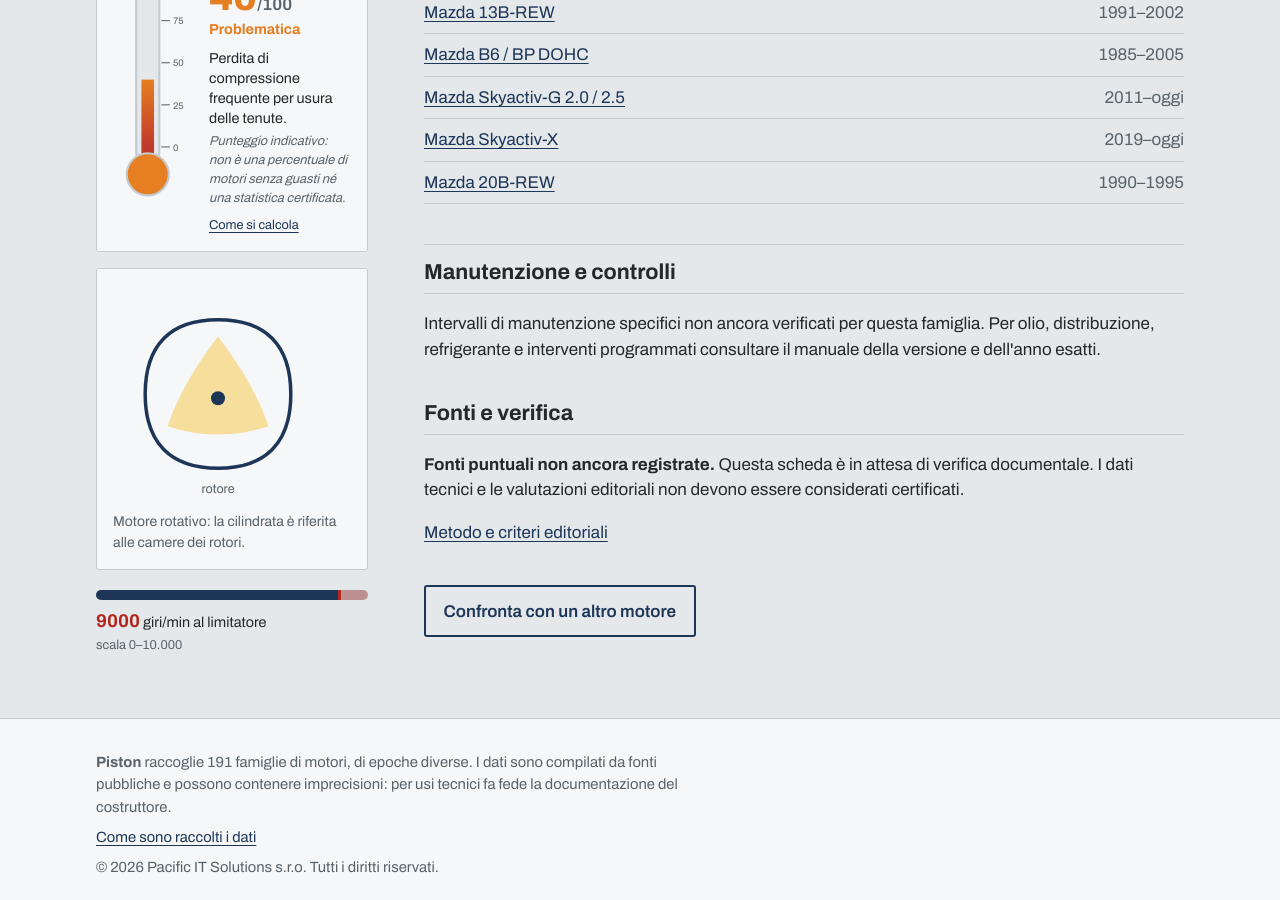
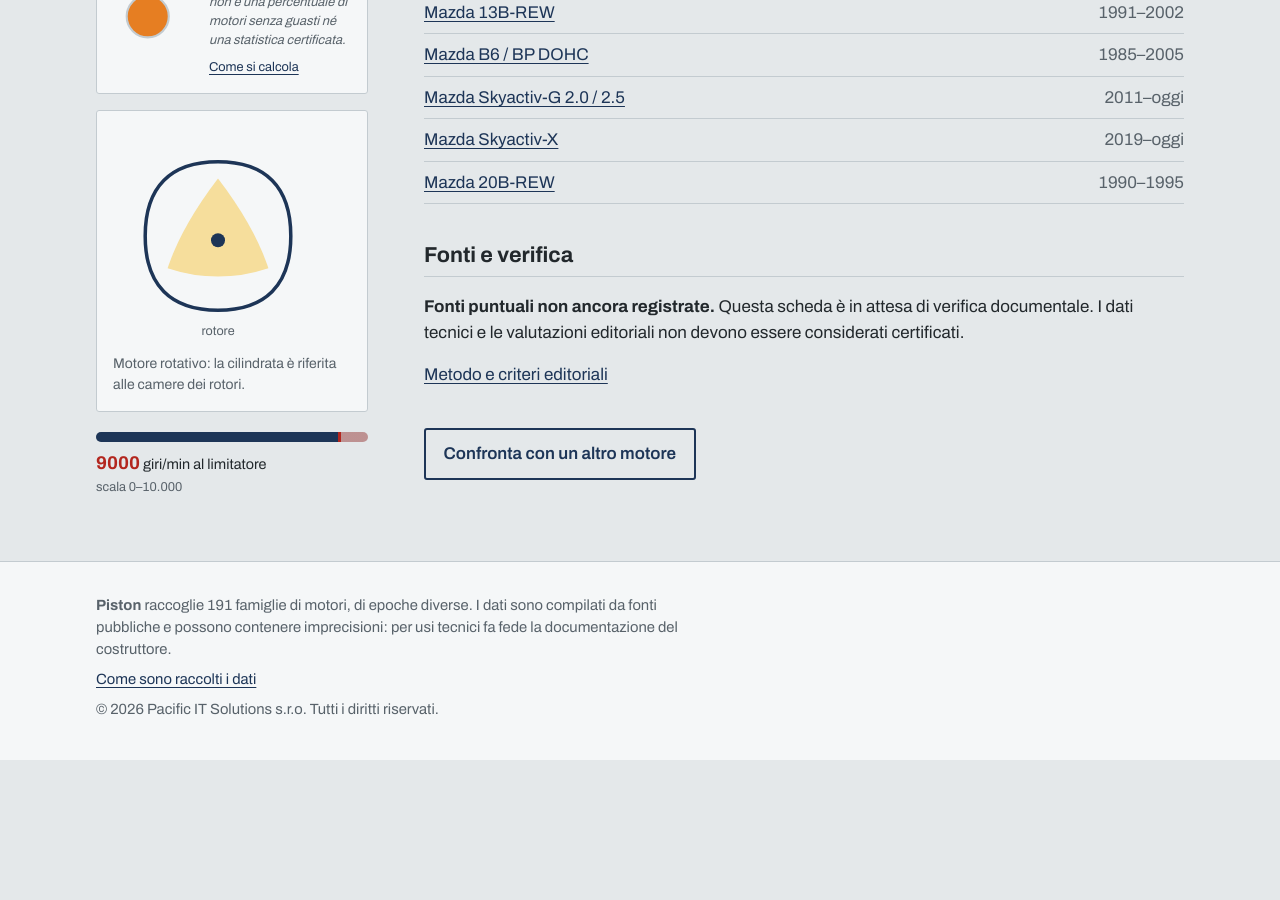
Before and after one commit to anomaly73bit/piston, a Jekyll site: the page built from _motori/mazda-renesis.md, in a window 1280 px wide and 900 px high, scrolled down 2332 px. Built offline with Jekyll 4.4.1, drawn with Linux system fonts in a browser that asks for light colours; after the commit the page ends 3092 px from its top, so only the background shows below that.

Commit message:
Remove duplicate maintenance section from engine pages

```diff
--- a/_layouts/motore.html
+++ b/_layouts/motore.html
@@ -152,14 +152,7 @@
       </section>
       {% endif %}
 
-      <section aria-labelledby="t-manutenzione" class="manutenzione-scheda">
-        <h2 id="t-manutenzione">Manutenzione e controlli</h2>
-        {% if m.manutenzione and m.manutenzione.size > 0 %}
-        <ul>{% for voce in m.manutenzione %}<li>{{ voce }}</li>{% endfor %}</ul>
-        {% else %}
-        <p>Intervalli di manutenzione specifici non ancora verificati per questa famiglia. Per olio, distribuzione, refrigerante e interventi programmati consultare il manuale della versione e dell'anno esatti.</p>
-        {% endif %}
-      </section>
+
       <section aria-labelledby="t-fonti" class="fonti-scheda">
         <h2 id="t-fonti">Fonti e verifica</h2>
         {% if m.fonti and m.fonti.size > 0 %}
```
